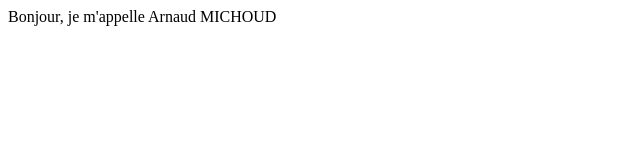
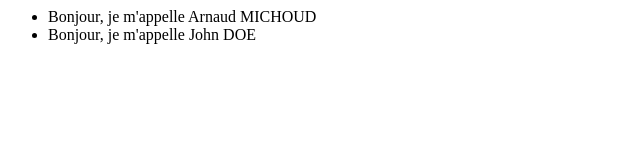
Before and after one commit to sonia3004/javascript-oop, a plain HTML site: page index.html in a window 1280 px wide. Shown: the whole page, without its empty margins (0-640 px from the left). Drawn offline with Linux system fonts and the light colour scheme.

Commit message:
Person list

```diff
--- a/index.html
+++ b/index.html
@@ -1,15 +1,21 @@
 <html>
   <script src="./scripts/classes.js"></script>
   <script lang="js">
-    const person = new Person('Arnaud MICHOUD');
-    console.log(person.direBonjour());
+    const persons = [];
+    persons.push(new Person('Arnaud MICHOUD'));
+    persons.push(new Person('John DOE'));
 
     document.addEventListener("DOMContentLoaded", () => {
-        const tableau = document.getElementById("tableau");
-        tableau.innerHTML = person.direBonjour();
+        const list = document.getElementById('liste');
+
+        persons.forEach(person => {
+            const listItem = document.createElement('li');
+            listItem.innerHTML = person.direBonjour();
+            list.appendChild(listItem);
+        });
     });
   </script>
   <body>
-    <div id="tableau"></div>
+    <ul id="liste"></ul>
   </body>
 </html>
```
